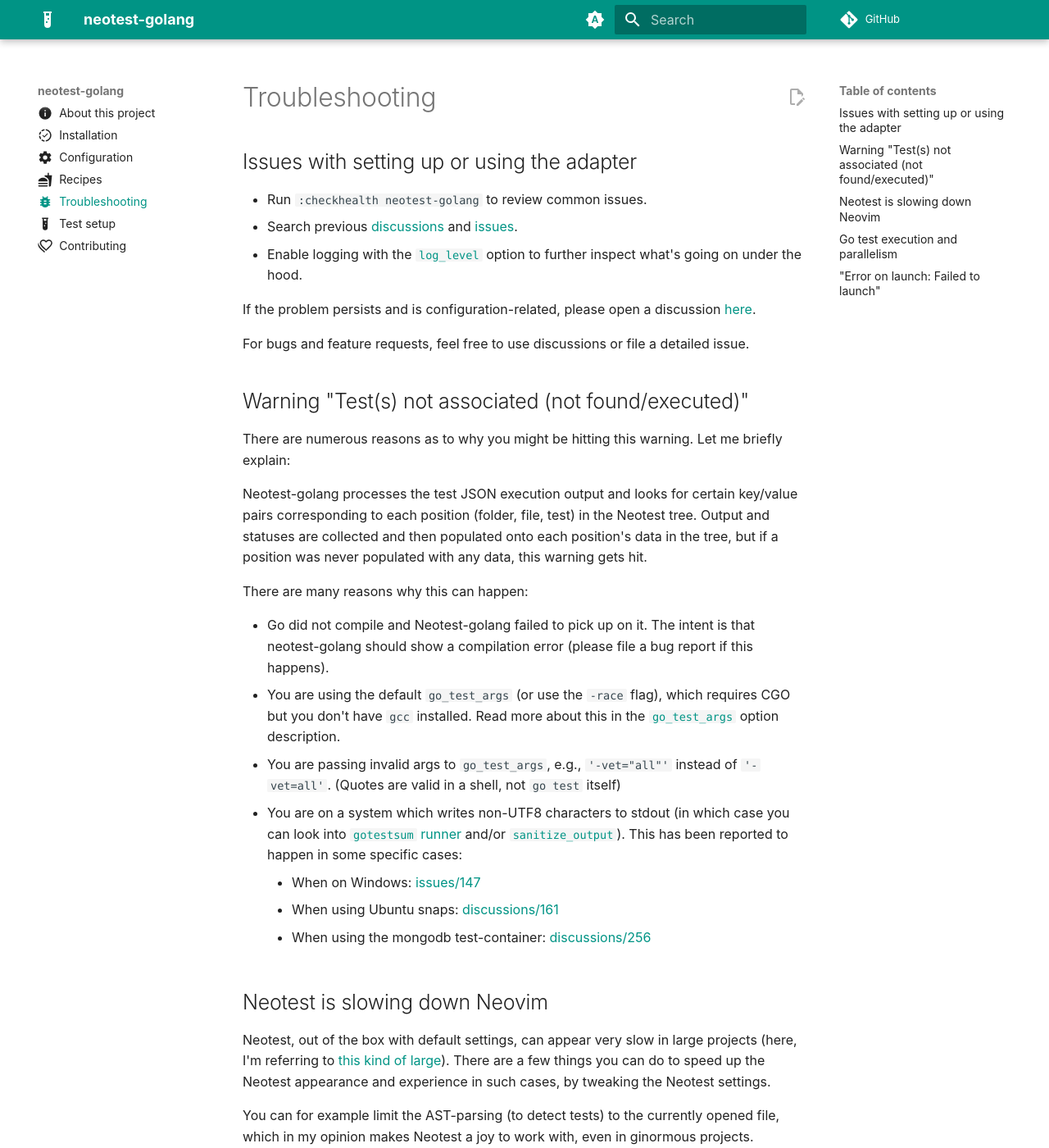
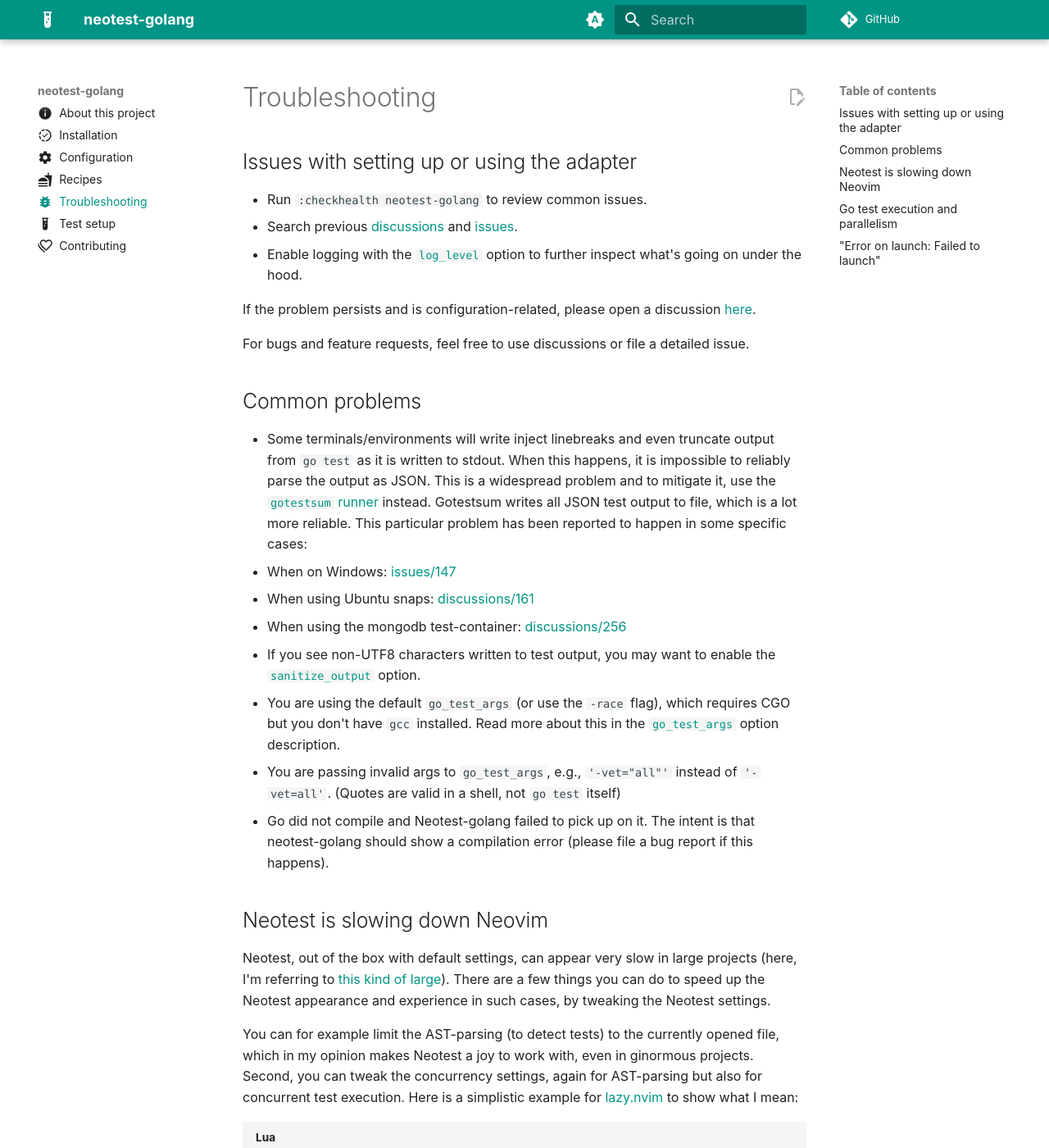
Before and after one commit to fredrikaverpil/neotest-golang, an MkDocs documentation site: the page built from docs/trouble.md, in a window 1280 px wide and 1400 px high. Shown: the whole window at 82% size. Built offline with MkDocs 1.6.1 and Material for MkDocs 9.7.7, drawn with Linux system fonts in a browser that asks for light colours; comment, search, counter and statistics services are not loaded.

Commit message:
docs: add common problems
This also removes the "Test(s) not associated" error, as it is no longer
a thing

```diff
--- a/docs/trouble.md
+++ b/docs/trouble.md
@@ -19,38 +19,30 @@ If the problem persists and is configuration-related, please open a discussion
 For bugs and feature requests, feel free to use discussions or file a detailed
 issue.
 
-## Warning "Test(s) not associated (not found/executed)"
+## Common problems
 
-There are numerous reasons as to why you might be hitting this warning. Let me
-briefly explain:
-
-Neotest-golang processes the test JSON execution output and looks for certain
-key/value pairs corresponding to each position (folder, file, test) in the
-Neotest tree. Output and statuses are collected and then populated onto each
-position's data in the tree, but if a position was never populated with any
-data, this warning gets hit.
-
-There are many reasons why this can happen:
-
-- Go did not compile and Neotest-golang failed to pick up on it. The intent is
-  that neotest-golang should show a compilation error (please file a bug report
-  if this happens).
+- Some terminals/environments will write inject linebreaks and even truncate
+  output from `go test` as it is written to stdout. When this happens, it is
+  impossible to reliably parse the output as JSON. This is a widespread problem
+  and to mitigate it, use the [`gotestsum` runner](config.md#runner) instead.
+  Gotestsum writes all JSON test output to file, which is a lot more reliable.
+  This particular problem has been reported to happen in some specific cases:
+  - When on Windows:
+    [issues/147](https://github.com/fredrikaverpil/neotest-golang/issues/147)
+  - When using Ubuntu snaps:
+    [discussions/161](https://github.com/fredrikaverpil/neotest-golang/discussions/161)
+  - When using the mongodb test-container:
+    [discussions/256](https://github.com/fredrikaverpil/neotest-golang/discussions/256)
+- If you see non-UTF8 characters written to test output, you may want to enable
+  the [`sanitize_output`](config.md#sanitize_output) option.
 - You are using the default `go_test_args` (or use the `-race` flag), which
   requires CGO but you don't have `gcc` installed. Read more about this in the
   [`go_test_args`](config.md#go_test_args) option description.
 - You are passing invalid args to `go_test_args`, e.g., `'-vet="all"'` instead
   of `'-vet=all'`. (Quotes are valid in a shell, not `go test` itself)
-- You are on a system which writes non-UTF8 characters to stdout (in which case
-  you can look into [`gotestsum` runner](config.md#runner) and/or
-  [`sanitize_output`](config.md#sanitize_output)). This has been reported to
-  happen in some specific cases:
-
-      - When on Windows:
-        [issues/147](https://github.com/fredrikaverpil/neotest-golang/issues/147)
-      - When using Ubuntu snaps:
-        [discussions/161](https://github.com/fredrikaverpil/neotest-golang/discussions/161)
-      - When using the mongodb test-container:
-        [discussions/256](https://github.com/fredrikaverpil/neotest-golang/discussions/256)
+- Go did not compile and Neotest-golang failed to pick up on it. The intent is
+  that neotest-golang should show a compilation error (please file a bug report
+  if this happens).
 
 ## Neotest is slowing down Neovim
 
@@ -113,4 +105,8 @@ subject further.
 
 ## "Error on launch: Failed to launch"
 
-If you encounter "Error on launch: Failed to launch" in messages/notifications in nvim when you attempt to execute your tests, open up the dap-ui with `:%lua require("dapui").open()`. This should show any underlying errors encountered when nvim-dap tries to build/execute/attach the debugger and should guide you on how to troubleshoot.
+If you encounter "Error on launch: Failed to launch" in messages/notifications
+in nvim when you attempt to execute your tests, open up the dap-ui with
+`:%lua require("dapui").open()`. This should show any underlying errors
+encountered when nvim-dap tries to build/execute/attach the debugger and should
+guide you on how to troubleshoot.
```
